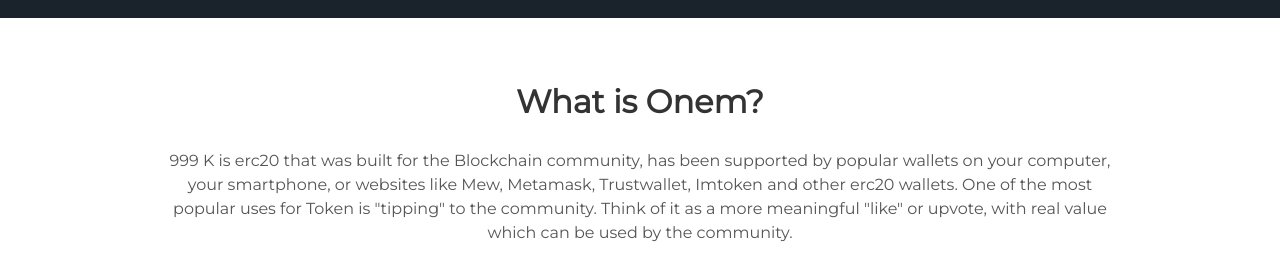
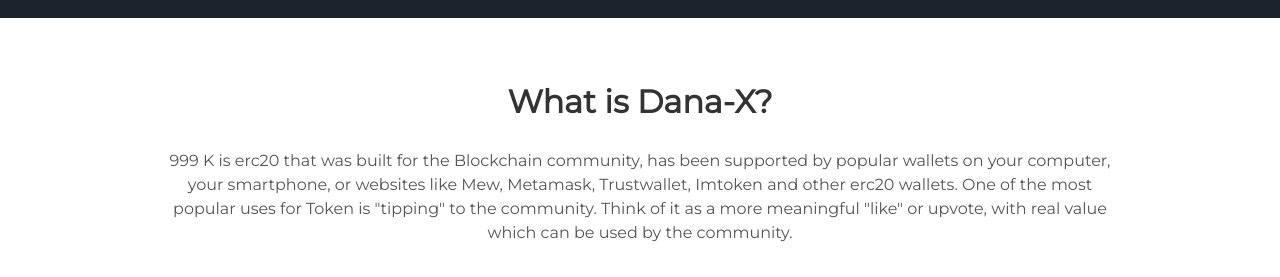
Before and after one commit to dana-x/dana-x.github.io, a Jekyll site: the page built from index.html, in a window 1280 px wide. Shown: the part 882-1159 px from the top of the page. Built offline with Jekyll 4.4.1, drawn with Linux system fonts in a browser that asks for light colours.

Commit message:
Add files via upload

```diff
--- a/_includes/about.html
+++ b/_includes/about.html
@@ -1,5 +1,5 @@
 <div class="user-details">
-  <h2>What is Onem?</h2>
+  <h2>What is Dana-X?</h2>
   <p> {{site.user_description}} </p>
   <h2>How do i get a token ? </h2>
   <p>You can buy it on an available exchange, If that's not your style, the easiest way to have your first token is by participating in our community.</p>
```
